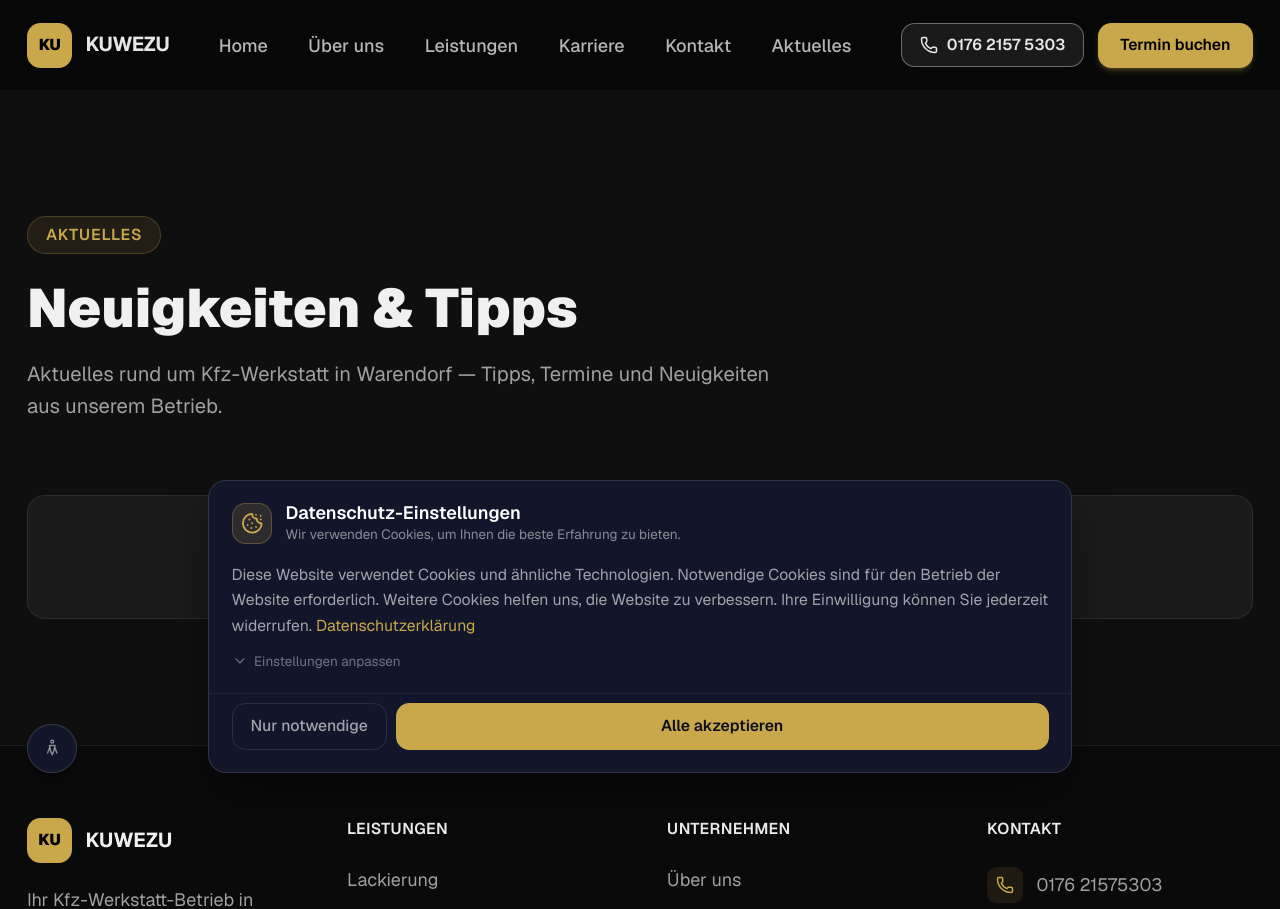
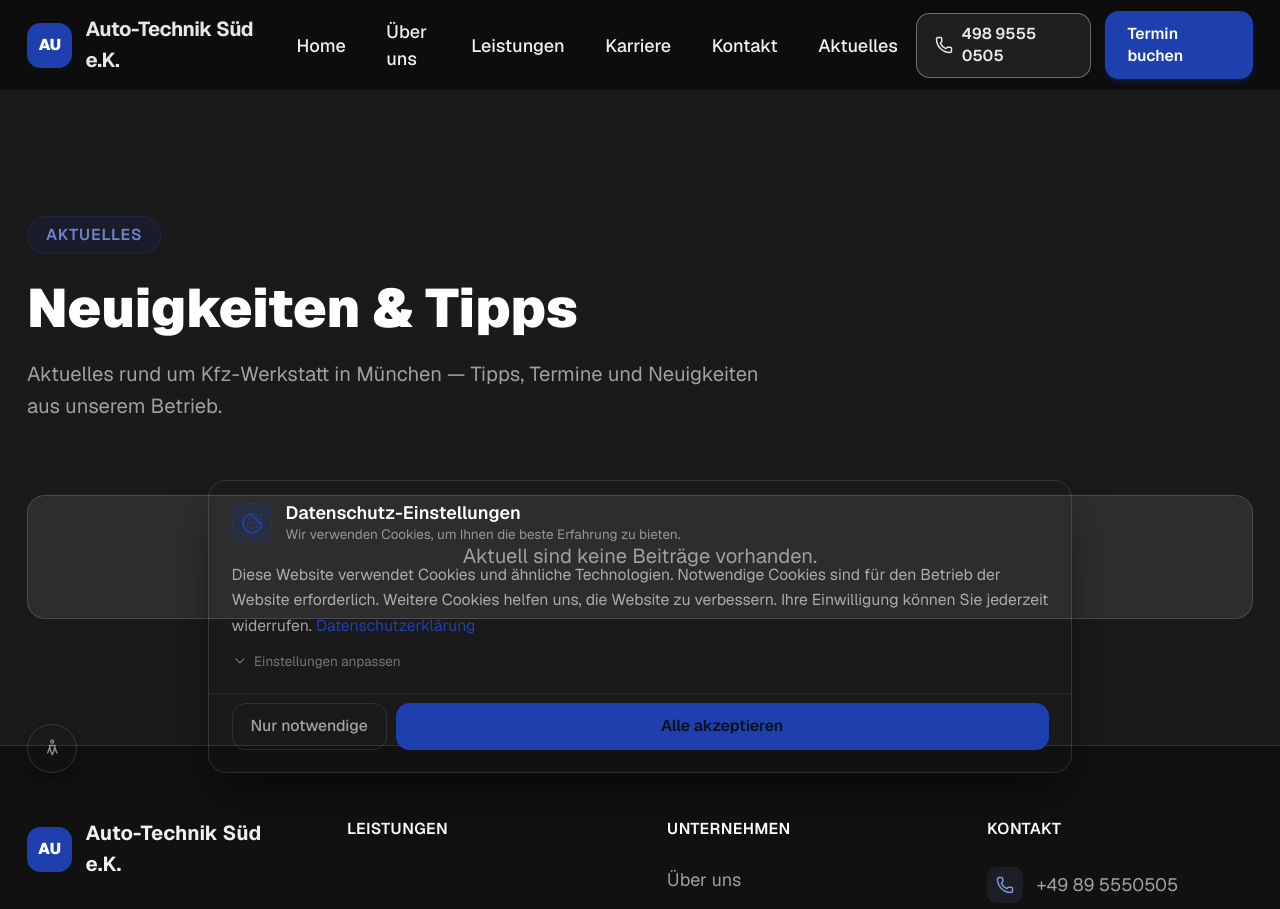
Before and after one commit to KUWEZU/kuwezu-auto-technik-sued-e-k-muenchen, a Next.js app: page /aktuelles in a window 1280 px wide. Shown: the top 909 px of the page. Built offline with nearby package versions, Linux system fonts and the light colour scheme.

Commit message:
Apply KUWEZU customizations

```diff
--- a/src/app/globals.css
+++ b/src/app/globals.css
@@ -1,72 +1,116 @@
 @import "tailwindcss";
 
-/* ── Brand Design Tokens (Tailwind @theme) ────────────────────────────────── */
+/* ── Brand Design Tokens (Tailwind @theme) ──────────────────────────────────── */
 @theme inline {
-  --color-brand-bg:            #0f0f0f;
-  --color-brand-surface:       #1a1a1a;
-  --color-brand-surface2:      #242424;
-  --color-brand-heading:       #f0f0f0;
+  --color-brand-bg:            #1a1a1a;
+  --color-brand-surface:       #2d2d2d;
+  --color-brand-surface2:      #222222;
+  --color-brand-heading:       #ffffff;
   --color-brand-text:          #f0f0f0;
   --color-brand-muted:         #a0a0a0;
-  --color-brand-border:        rgba(255,255,255,0.08);
-  --color-brand-primary:       #c9a84c;
-  --color-brand-primary-hover: #b8963e;
-  --color-brand-secondary:     #8a7a5a;
-  --color-brand-accent:        #c9a84c;
+  --color-brand-border:        rgba(255,255,255,0.14);
+  --color-brand-primary:       #1e40af;
+  --color-brand-primary-hover: #1a389a;
+  --color-brand-secondary:     #64748b;
+  --color-brand-accent:        #f59e0b;
 
-  /* Text-on-X — nur #000000 oder #FFFFFF */
-  --color-on-primary:     #000000;
-  --color-on-secondary:   #ffffff;
-  --color-on-footer:      #ffffff;
+  /* Text-on-X Tokens — nur #000000 oder #FFFFFF, via getBestTextColor() berechnet */
+  --color-on-primary:     #FFFFFF;
+  --color-on-secondary:   #FFFFFF;
+  --color-on-accent:      #000000;
+  --color-on-bg:          #FFFFFF;
+  --color-on-section-alt: #FFFFFF;
+  --color-on-card:        #FFFFFF;
+  --color-on-footer:      #FFFFFF;
 
-  /* Kontrast-sichere Vordergrundfarben — text-safe-primary etc. */
-  --color-safe-primary:   #c9a84c;
-  --color-safe-secondary: #a0a0a0;
-  --color-safe-icon:      #c9a84c;
+  /* Kontrast-sichere Vordergrundfarben — Tailwind-Utilities: text-safe-primary etc. */
+  --color-safe-primary:   #6d83cb;
+  --color-safe-secondary: #7b899c;
+  --color-safe-icon:      #8396d3;
+
+  /* Icon-Container-Oberflächen — bg-icon-surface / border-icon-ring */
+  --color-icon-surface:   rgba(255,255,255,0.07);
+  --color-icon-ring:      rgba(255,255,255,0.14);
 
   --font-sans: var(--font-geist-sans);
 }
 
-/* ── CSS Custom Properties ────────────────────────────────────────────────── */
+/* ── CSS Custom Properties ───────────────────────────────────────────────────── */
 :root {
-  --background:        #0f0f0f;
+  /* Layout */
+  --color-page-bg:     #1a1a1a;
+  --color-section-alt: #222222;
+  --color-card-bg:     #2d2d2d;
+  --color-card-border: rgba(255,255,255,0.14);
+
+  /* Typographie */
+  --color-heading:     #ffffff;
+  --color-text:        #f0f0f0;
+  --color-text-muted:  #a0a0a0;
+
+  /* Markenfarben */
+  --color-primary:     #1e40af;
+  --color-secondary:   #64748b;
+  --color-accent:      #f59e0b;
+
+  /* Text-on-X — Template-Komponenten verwenden NUR diese Variablen für Textfarben */
+  --text-on-primary:     #FFFFFF;
+  --text-on-secondary:   #FFFFFF;
+  --text-on-accent:      #000000;
+  --text-on-bg:          #FFFFFF;
+  --text-on-section-alt: #FFFFFF;
+  --text-on-card:        #FFFFFF;
+  --text-on-footer:      #FFFFFF;
+  --text-on-hero:        #ffffff; /* immer weiß — Overlay garantiert ≥7:1 */
+
+  /* Hero-Overlay */
+  --hero-overlay:      rgba(0,0,0,0.55);
+
+  /* Kontrast-sichere Vordergrundfarben (für inline-Style-Nutzung) */
+  --safe-primary-text:   #6d83cb;
+  --safe-secondary-text: #7b899c;
+  --safe-icon:           #8396d3;
+
+  /* Icon-Container-Oberflächen (für inline-Style-Nutzung) */
+  --icon-surface: rgba(255,255,255,0.07);
+  --icon-ring:    rgba(255,255,255,0.14);
+
+  /* Rückwärts-Kompatibilität */
+  --background:        #1a1a1a;
   --foreground:        #f0f0f0;
-  --color-page-bg:     #0f0f0f;
-  --color-section-alt: #1a1a1a;
-  --color-card-bg:     #1a1a1a;
-  --color-footer-bg:   #0a0a0a;
 
-  --color-primary:     #c9a84c;
-  --color-secondary:   #8a7a5a;
-
+  /* Navbar non-scrolled */
   --nav-shadow:             0 4px 24px rgba(0,0,0,0.5);
   --nav-hero-bg:            rgba(0,0,0,0.50);
   --nav-hero-text:          rgba(255,255,255,0.90);
   --nav-hero-text-muted:    rgba(255,255,255,0.70);
   --nav-hero-hover-bg:      rgba(255,255,255,0.10);
 
-  /* Navbar scrolled + Footer — wechselt mit Farbmodus */
-  --nav-scrolled-hover-bg:  rgba(255,255,255,0.08);
-  --nav-scrolled-border:    rgba(255,255,255,0.08);
+  /* Navbar scrolled + Footer — gemeinsame Oberfläche */
+  --nav-scrolled-hover-bg:    rgba(255,255,255,0.08);
+  --nav-scrolled-border:      rgba(255,255,255,0.08);
 
-  --color-modal-bg:         #13162b;
-  --color-modal-bg-hover:   #1a1e35;
+  /* Cards & Schatten */
+  --card-shadow:       none;
 
-  --card-shadow:       none;
-  --hero-overlay:      rgba(0,0,0,0.55);
-
-  --text-on-primary:     #000000;
-  --text-on-footer:      #ffffff;
-  --text-on-hero:        #ffffff;
-
-  --safe-primary-text:   #c9a84c;
-  --safe-secondary-text: #a0a0a0;
-  --safe-icon:           #c9a84c;
+  /* Footer */
+  --color-footer-bg:   #111111;
 }
 
+/* ── Navbar-Logo — Größe + kein weißer Hintergrund-Box ─────────────────────── */
+header img, nav img {
+  background: transparent;
+  height: 72px !important;
+  width: auto !important;
+  max-height: 72px !important;
+  object-fit: contain;
+}
+
+
+/* ── Basis ───────────────────────────────────────────────────────────────────── */
 html, body {
-  background-color: var(--background);
-  color: var(--foreground);
+  background-color: var(--color-page-bg);
+  color: var(--color-text);
   font-size: 1.125rem;
   line-height: 1.6;
   scroll-behavior: smooth;
@@ -76,12 +120,14 @@ html, body {
 
 [id] { scroll-margin-top: 80px; }
 
+/* ── Fokus-Ring (WCAG 2.4.7) ────────────────────────────────────────────────── */
 :focus-visible {
-  outline: 3px solid var(--color-primary);
+  outline: 3px solid var(--safe-primary-text);
   outline-offset: 3px;
   border-radius: 4px;
 }
 
+/* ── Skip-Link (WCAG 2.4.1) ─────────────────────────────────────────────────── */
 .skip-link {
   position: absolute; top: -100%; left: 1rem; z-index: 9999;
   background: var(--color-primary); color: #ffffff; font-weight: 700;
@@ -91,6 +137,7 @@ html, body {
 }
 .skip-link:focus { top: 0; }
 
+/* ── Barrierefreiheits-Modi ──────────────────────────────────────────────────── */
 html.a11y-contrast { filter: invert(1) hue-rotate(180deg); }
 html.a11y-contrast img, html.a11y-contrast video { filter: invert(1) hue-rotate(180deg); }
 html.a11y-no-motion *, html.a11y-no-motion *::before, html.a11y-no-motion *::after {
@@ -98,17 +145,6 @@ html.a11y-no-motion *, html.a11y-no-motion *::before, html.a11y-no-motion *::aft
   transition-duration: 0.01ms !important; scroll-behavior: auto !important;
 }
 html.a11y-underline-links a { text-decoration: underline !important; text-underline-offset: 3px; }
-
-/* ── Navbar link hover states (eliminates onMouseEnter/Leave JS) ── */
-.nav-link { color: var(--nav-hero-text-muted); opacity: 1; }
-.nav-link:hover { background-color: var(--nav-hero-hover-bg); color: var(--nav-hero-text); }
-header.nav-scrolled .nav-link { color: var(--text-on-footer); opacity: 0.7; }
-header.nav-scrolled .nav-link:hover { background-color: var(--nav-scrolled-hover-bg); color: var(--text-on-footer); opacity: 1; }
-
-/* ── Hero text shadows ── */
-.hero-title-shadow     { text-shadow: 0 2px 20px rgba(0,0,0,0.6); }
-.hero-highlight-shadow { text-shadow: 0 2px 24px rgba(0,0,0,0.9), 0 0 60px rgba(0,0,0,0.5); }
-.hero-text-shadow      { text-shadow: 0 1px 12px rgba(0,0,0,0.6); }
 html.a11y-readable-font, html.a11y-readable-font * {
   font-family: Arial, Helvetica, sans-serif !important; letter-spacing: 0.01em;
 }
--- a/src/app/layout.tsx
+++ b/src/app/layout.tsx
@@ -11,19 +11,20 @@ const geistSans = Geist({
 });
 
 export const metadata: Metadata = {
-  title: "KUWEZU | Professionelle Kfz-Werkstatt",
-  description: "Ihre Kfz-Werkstatt für alle Leistungen. Qualität und Transparenz.",
+  title: "Auto-Technik Süd e.K. | Kfz-Werkstatt in München",
+  description: "Auto-Technik Süd e.K. in München — Ihr Experte für  und mehr. Jetzt Termin vereinbaren!",
   openGraph: {
-    title: "KUWEZU | Professionelle Kfz-Werkstatt",
-    description: "Ihre zuverlässige Kfz-Werkstatt.",
+    title: "Auto-Technik Süd e.K. | Kfz-Werkstatt in München",
+    description: "Auto-Technik Süd e.K. in München — Ihr Experte für  und mehr. Jetzt Termin vereinbaren!",
     type: "website",
     locale: "de_DE",
   },
   twitter: {
     card: "summary_large_image",
-    title: "KUWEZU | Professionelle Kfz-Werkstatt",
-    description: "Ihre zuverlässige Kfz-Werkstatt.",
+    title: "Auto-Technik Süd e.K. | Kfz-Werkstatt in München",
+    description: "Auto-Technik Süd e.K. in München — Ihr Experte für  und mehr. Jetzt Termin vereinbaren!",
   },
+
 };
 
 export default function RootLayout({
--- a/src/data/client.ts
+++ b/src/data/client.ts
@@ -1,187 +1,85 @@
 /**
- * client.ts — Zentrale Konfiguration für das Kundenprojekt.
+ * client.ts — Automatisch generiert von KUWEZU
+ * Erstellt: 2026-07-16T05:01:45.965Z
+ * Kundennummer: 219
  *
  * Alle Texte, Bilder und Einstellungen werden hier gepflegt.
- *
- * Bilder-Strategie:
- *   - Echte Bilder kommen direkt von R2 (https://r2.kuwezu.de/bibliothek/...)
- *   - SVG-Platzhalter (lokales /images/...) für Kategorien ohne Foto in R2
- *   - Sobald ein neues Bild hochgeladen ist: URL hier eintragen und fertig.
  */
-
-const R2 = "https://r2.kuwezu.de";
 
 export const client = {
   // ── Allgemein ──────────────────────────────────────────────────────────────
-  name: "KUWEZU",
-  branche: "Kfz-Werkstatt" as string,
-  ort: "Warendorf" as string,
-  slogan: "Professionelle Kfz-Werkstatt die Sie verdienen",
-  adresse: "Bernhardstraße 4c, 48231 Warendorf",
-  // Google-Maps-Link für die Footer-Adresse. Wird beim Generieren zentral gesetzt
-  // (kunde.maps_url oder Google-Maps-Suche aus der Adresse); null = kein Link.
-  maps_url: "https://www.google.com/maps/search/?api=1&query=Bernhardstra%C3%9Fe%204c%2C%2048231%20Warendorf" as string | null,
-  telefon: "0176 21575303",
-  email: "info@kuwezu.de",
-  website: "https://www.kuwezu.de",
+  name: "Auto-Technik Süd e.K.",
+  branche: "Kfz-Werkstatt",
+  ort: "München",
+  slogan: "professionell & zuverlässig",
+  adresse: "",
+  maps_url: null,
+  telefon: "+49 89 5550505",
+  email: "info@werkstatt-5-demo.de",
+  website: "https://werkstatt-5.demo-reseller.kuwezu.de",
   logo: null,
   standort_bild: null,
 
-  // ── Öffnungszeiten & Services ──────────────────────────────────────────────
-  tuev_termine: true as boolean,
-  // Wiederkehrende TÜV-/HU-Termine — leer/null: kein Infoblock im Kontaktbereich
-  tuev_slots: [
-    { day: "di", from: "08:00", to: "16:00" },
-    { day: "do", from: "08:00", to: "12:00" },
-  ] as { day: string; from: string; to: string }[] | null,
-  tuev_hinweis: "Nur nach Terminvereinbarung." as string | null,
-  oeffnungszeiten: {
-    mo_fr: "08:00 – 18:00" as string,
-    sa:    "09:00 – 13:00" as string,
-    so:    "" as string,
+  // ── Branding ───────────────────────────────────────────────────────────────
+  farben: {
+    primary: "#1e40af",
+    secondary: "#64748b",
+    accent: "#f59e0b",
   },
-
   // ── Hero ───────────────────────────────────────────────────────────────────
   hero: {
-    bild: "/images/hero.svg",
-    overlayOpacity: 0.55,
-    ueberschrift: "Professionelle Kfz-Reparatur",
-    ueberschriftHighlight: "die Sie verdienen",
-    untertext:
-      "Von der Inspektion bis zur Unfallreparatur — wir kümmern uns um Ihr Fahrzeug mit modernster Technik und über 20 Jahren Erfahrung.",
+    bild: "https://images.pexels.com/photos/3807517/pexels-photo-3807517.jpeg?auto=compress&cs=tinysrgb&w=1600",
+    overlayOpacity: 0.55, /* fix — nie schwächer, nie überschreibbar */
+    ueberschrift: "Kfz-Werkstatt — professionell & zuverlässig",
+    ueberschriftHighlight: "professionell & zuverlässig",
+    untertext: "Ihr Partner für alle Belange rund um Kfz-Werkstatt in München und Umgebung.",
     ctaPrimary: { text: "Termin vereinbaren", href: "#kontakt" },
     ctaSecondary: { text: "Leistungen ansehen", href: "#leistungen" },
   },
 
   // ── Über uns ───────────────────────────────────────────────────────────────
   ueberUns: {
-    bild: "/images/ueber-uns.svg",
-    ueberschrift: "Ihre Werkstatt — Ihr Vertrauen",
-    text1:
-      "Seit über 20 Jahren sind wir Ihr zuverlässiger Partner rund ums Fahrzeug. Unser Team aus ausgebildeten Kfz-Meistern und Fachkräften arbeitet täglich daran, Ihnen den besten Service zu bieten.",
-    text2:
-      "Wir setzen auf modernste Diagnosetechnik, hochwertige Markenteile und transparente Kostenvoranschläge — damit Sie immer wissen, was Sie erwartet.",
-    tags: ["Meisterbetrieb", "Alle Marken", "Kostenloser Kostenvoranschlag", "Hol- & Bringservice"],
-    stats: [
-      { value: "20+",    label: "Jahre Erfahrung"      },
-      { value: "5.000+", label: "Zufriedene Kunden"    },
-      { value: "12",     label: "Fachkräfte"            },
-      { value: "15.000+",label: "Reparaturen/Jahr"     },
-    ],
+    bild: "https://images.pexels.com/photos/1545743/pexels-photo-1545743.jpeg?auto=compress&cs=tinysrgb&w=1600",
+    ueberschrift: "Auto-Technik Süd e.K. — Ihr Partner in München",
+    text1: "Als erfahrener Kfz-Werkstatt-Betrieb in München bieten wir unseren Kunden seit Jahren zuverlässigen Service und kompetente Beratung. Mit Fachkompetenz und modernen Methoden lösen wir Ihre Anliegen effizient und zuverlässig.",
+    text2: "Wir setzen auf höchste Qualität, transparente Preise und persönlichen Service — damit Sie rundum zufrieden sind.",
+    tags: ["Qualität", "Zuverlässigkeit", "Faire Preise", "Erfahrung"],
+    stats: [],
   },
 
   // ── Leistungen ─────────────────────────────────────────────────────────────
   leistungen: [
-    {
-      slug: "lackierung",
-      title: "Lackierung",
-      bild: `${R2}/bibliothek/Lackierung/1777808096660-leistung_lackierung.png`,
-      description:
-        "Professionelle Fahrzeuglackierungen in Originallack-Qualität — vom Spot-Repair bis zur Komplett-Lackierung.",
-      highlights: ["Originallack-Farbanpassung", "Klarlack-Versiegelung", "Spot-Repair möglich"],
-    },
-    {
-      slug: "karosserie",
-      title: "Karosserie",
-      bild: `${R2}/bibliothek/Karosserie/1777808101772-leistung_karosserie.jpeg`,
-      description:
-        "Richtraumarbeiten, Blechreparaturen und Karosseriearbeiten nach Unfall oder Hagelschaden.",
-      highlights: ["Richtrahmen-Technologie", "Schweißarbeiten", "Kotflügel & Türen"],
-    },
-    {
-      slug: "reifenwechsel",
-      title: "Reifenwechsel",
-      bild: `${R2}/bibliothek/Reifenwechsel/1777808539901-auto_reifen_wechsel_15_11zon.webp`,
-      description:
-        "Sommer-, Winter- und Ganzjahresreifen — inklusive Einlagerung und RDKS-Programmierung.",
-      highlights: ["Alle Reifengrößen", "RDKS-Service", "Reifeneinlagerung"],
-    },
-    {
-      slug: "inspektion",
-      title: "Inspektion",
-      bild: `${R2}/bibliothek/Inspektion/1777808114491-leistung_inspektion.jpg`,
-      description:
-        "Herstellerkonforme Inspektionen für alle Fabrikate — ohne Garantieverlust.",
-      highlights: ["Alle Marken", "Originalteile", "Digitales Serviceheft"],
-    },
-    {
-      slug: "hu-au",
-      title: "HU / AU",
-      bild: `${R2}/bibliothek/HU/AU/1777808071378-leistung_tu_v.png`,
-      description:
-        "Hauptuntersuchung und Abgasuntersuchung direkt bei uns — schnell und ohne lange Wartezeit.",
-      highlights: ["TÜV & DEKRA Partner", "Mängelbeseitigung", "Express-Termin"],
-    },
-    {
-      slug: "autoglas",
-      title: "Autoglas",
-      bild: `${R2}/bibliothek/Autoglas/1777808080567-autoglas_reparatur.png`,
-      description:
-        "Steinschlagreparatur, Windschutzscheibenwechsel und Kalibrierung von Fahrerassistenzsystemen.",
-      highlights: ["Steinschlagreparatur", "ADAS-Kalibrierung", "Versicherungsabrechnung"],
-    },
-    {
-      slug: "smart-repair",
-      title: "Smart Repair",
-      bild: "/images/leistungen/smart-repair.svg",
-      description:
-        "Kleine Dellen, Kratzer und Lackschäden wirtschaftlich und schnell reparieren.",
-      highlights: ["Delle ohne Lackierung", "Lackkratzer-Politur", "Felgenaufbereitung"],
-    },
-    {
-      slug: "klimaservice",
-      title: "Klimaservice",
-      bild: `${R2}/bibliothek/Klimaservice/1777808061957-leistung_klimaanlage.png`,
-      description:
-        "Klimaanlagen-Wartung, Desinfektion und Kältemittel-Befüllung nach aktuellen Standards.",
-      highlights: ["R134a & R1234yf", "Desinfektion", "Lecksuche"],
-    },
-    {
-      slug: "leasingrueckgabe",
-      title: "Leasingrückgabe",
-      bild: "/images/leistungen/leasingrueckgabe.svg",
-      description:
-        "Professionelle Aufbereitung und Reparatur vor der Fahrzeugrückgabe — stressfrei und transparent.",
-      highlights: ["Zustandsbericht", "Vollaufbereitung", "Rückgabe-Begleitung"],
-    },
-    {
-      slug: "hagelschaden",
-      title: "Hagelschaden",
-      bild: "/images/leistungen/hagelschaden.svg",
-      description:
-        "Schnelle und spurslose Hagelschadenreparatur durch PDR-Technologie ohne Lackierung.",
-      highlights: ["PDR-Technik", "Versicherungsservice", "Leifahrzeug möglich"],
-    },
-    {
-      slug: "unfallreparatur",
-      title: "Unfallreparatur",
-      bild: `${R2}/bibliothek/Unfallreparatur/1777808421144-leistungen_unfallinstandsetzung.webp`,
-      description:
-        "Komplette Unfallabwicklung — von der Schadensbegutachtung bis zur Fahrzeugabholung.",
-      highlights: ["Direktabrechnung", "Mietwagen-Service", "Wertgutachten"],
-    },
-  ],
+
+  ] as { slug: string; title: string; bild: string; description: string; highlights: string[] }[],
 
   // ── Karriere ───────────────────────────────────────────────────────────────
-  // enabled: false blendet die ganze Section (inkl. Nav-/Footer-Link) aus;
-  // jobs: [] blendet nur "Offene Stellen" aus; benefits: null = neutrale
-  // Default-Kacheln (überschreibbar mit [{title, text}]).
+  // Kundenpflegbar (Stammdaten) bzw. künftig autoservice.jobs-Feed — keine
+  // erfundenen Platzhalter-Stellen mehr. jobs: [] → Template blendet
+  // "Offene Stellen" aus; enabled: false → ganze Section entfällt.
   karriere: {
     enabled: true as boolean,
+    jobs: [
+
+    ] as { title: string; type: string; experience: string }[],
     benefits: null as { title: string; text: string }[] | null,
     // null = In-Page-Anker #kontakt; http(s)-URL öffnet im neuen Tab
     buttonUrl: null as string | null,
-    jobs: [
-      { title: "Kfz-Mechatroniker / -in",              type: "Vollzeit",            experience: "Berufserfahrung erwünscht"  },
-      { title: "Kfz-Lackierer / -in",                  type: "Vollzeit",            experience: "Berufseinsteiger willkommen" },
-      { title: "Karosseriebauer / -in",                 type: "Vollzeit / Teilzeit", experience: "Berufserfahrung erwünscht"  },
-      { title: "Auszubildende / -r Kfz-Mechatronik",   type: "Ausbildung",          experience: "Schulabschluss erforderlich" },
-    ],
+  },
+
+  // ── Öffnungszeiten & Services ──────────────────────────────────────────────
+  tuev_termine: false as boolean,
+  // Wiederkehrende TÜV-/HU-Termine — leer/null: kein Infoblock auf der Seite
+  tuev_slots: null as { day: string; from: string; to: string }[] | null,
+  tuev_hinweis: null as string | null,
+  oeffnungszeiten: {
+    mo_fr: "" as string,
+    sa:    "" as string,
+    so:    "" as string,
   },
 
   // ── Kontakt ────────────────────────────────────────────────────────────────
   kontakt: {
-    oeffnungszeiten: ["Mo–Fr: 08:00 – 18:00", "Sa: 09:00 – 13:00"],
+    oeffnungszeiten: ["Nach Vereinbarung"],
   },
 
   // ── Social Media ───────────────────────────────────────────────────────────
@@ -196,14 +94,8 @@ export const client = {
   // ── Features ───────────────────────────────────────────────────────────────
   newsEnabled: true as boolean,
 
-  // ── Impressum / Rechtsangaben (Migration 095; leere Felder = weglassen) ──────
-  // Beispieldaten = KUWEZU Werbeagentur GbR (Betreiber des Templates).
-  impressum: {
-    inhaber: "Sven Sickmann & David Aundrup",
-    rechtsform: "Gesellschaft bürgerlichen Rechts (GbR)",
-    ust_id: "DE456178409",
-    verantwortlicher: "Sven Sickmann, Bernhardstraße 4c, 48231 Warendorf",
-  } as {
+  // ── Impressum / Rechtsangaben (Migration 095) ───────────────────────────────
+  impressum: {} as {
     inhaber?: string; rechtsform?: string; ust_id?: string; handelsregister?: string;
     registergericht?: string; aufsichtsbehoerde?: string; verantwortlicher?: string;
   },
```
Also changed, not shown: next.config.ts (+3 -12 lines).
